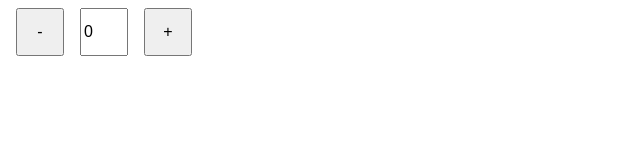
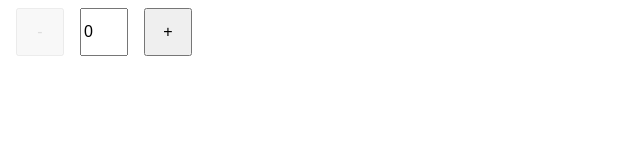
Before and after one commit to a631953720/Input-button, a React app: page / in a window 1280 px wide. Shown: the top 160 px of the page, without its empty margins (0-640 px from the left). Built offline with nearby package versions, Linux system fonts and the light colour scheme.

Commit message:
feat: add button disable condition

```diff
--- a/src/features/CustomInputNumber.tsx
+++ b/src/features/CustomInputNumber.tsx
@@ -73,9 +73,9 @@ export const CustomInputNumber = (props: CustomInputNumberProps) => {
 
   return (
     <div>
-      <Button name="reduce" disabled={false} value="-" onMouseDown={onReduceStart} onMouseUp={onStop} />
+      <Button name="reduce" disabled={count <= min} value="-" onMouseDown={onReduceStart} onMouseUp={onStop} />
       <Counter name="number-input" value={count} disabled={false} onChange={onChange} onBlur={onBlur} min={min} max={max} step={step} />
-      <Button name="add" disabled={false} value="+" onMouseDown={onAddStart} onMouseUp={onStop} />
+      <Button name="add" disabled={count >= max} value="+" onMouseDown={onAddStart} onMouseUp={onStop} />
     </div>
   );
 };
```
